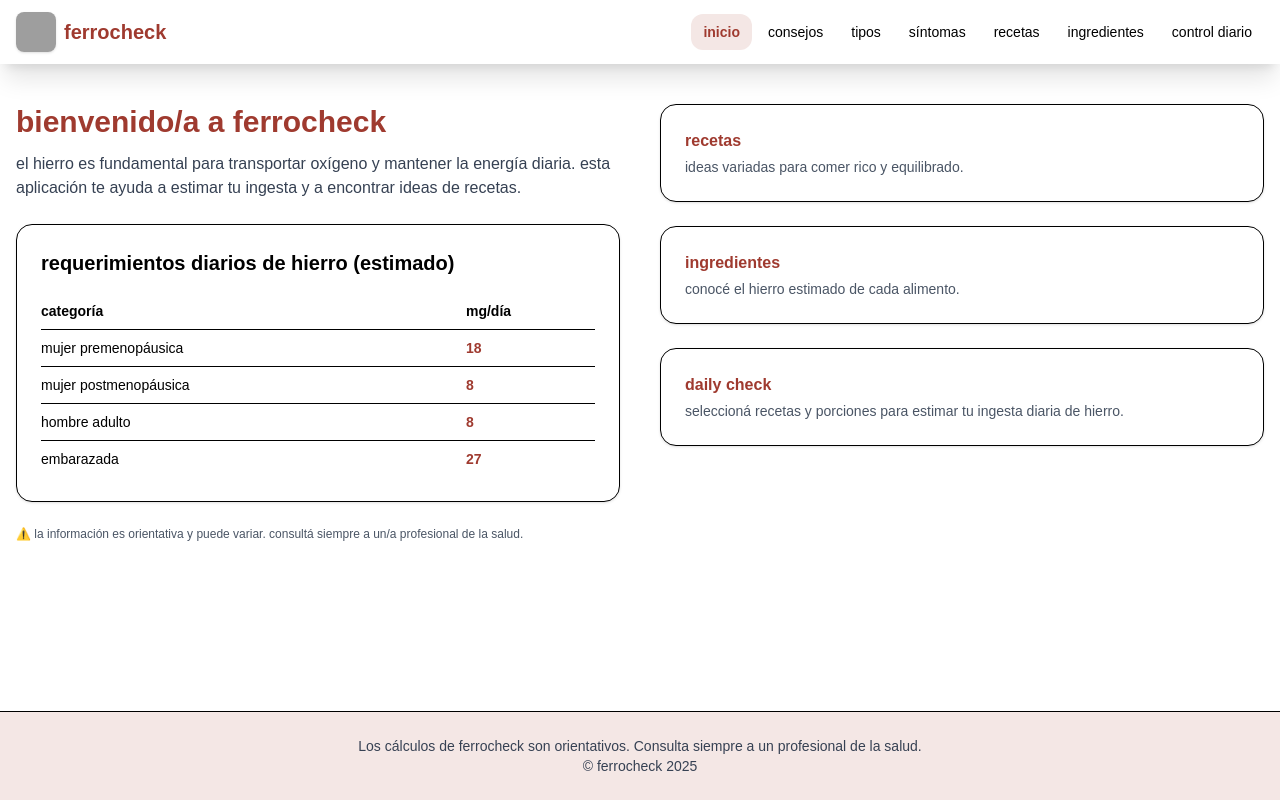
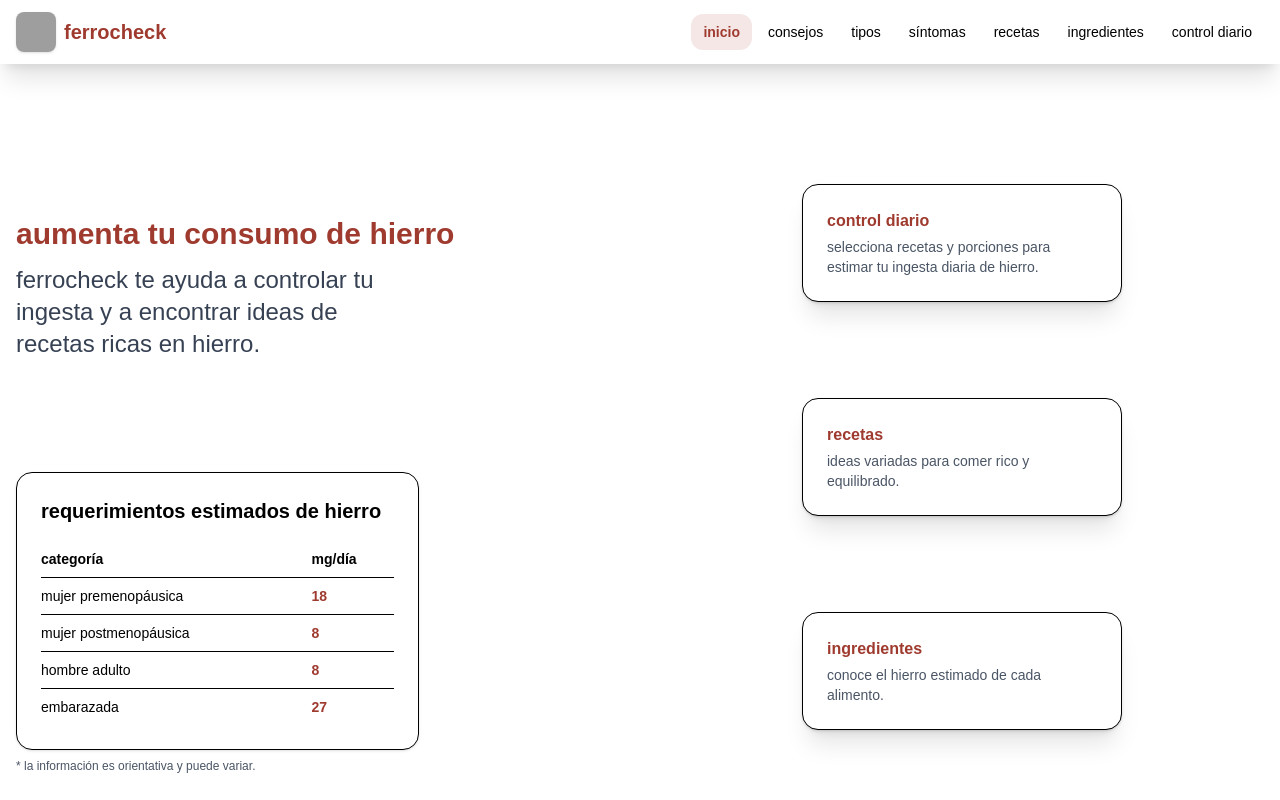
Before and after one commit to Antonia90/5.2-FERROCHECK-FRONTEND, a React (Vite) app: page / in a window 1280 px wide. Shown: the top 800 px of the page. Built offline with nearby package versions, Linux system fonts and the light colour scheme; no server answers; grey boxes are pictures that could not be loaded.

Commit message:
Update layout and added styles

```diff
--- a/src/pages/Home.tsx
+++ b/src/pages/Home.tsx
@@ -1,7 +1,5 @@
-// import { Link } from "react-router-dom";
+import { Link } from "react-router-dom";
 // import ferroImg from "../images/ferrocheck-home.png";
-
-import { Link } from "react-router-dom";
 
 const requirements = [
   { label: "mujer premenopáusica", mg: 18 },
@@ -16,20 +14,20 @@ export default function Home() {
       <div className="grid md:grid-cols-2 gap-10 items-start">
         {/* IZQUIERDA — intro + tabla + aviso */}
         <div className="space-y-6">
-          <section className="space-y-3">
+          <section className="space-y-3 my-28">
             <h1 className="text-3xl font-bold text-iron lowercase">
-              bienvenido/a a ferrocheck
+              aumenta tu consumo de hierro
             </h1>
-            <p className="text-gray-700">
-              el hierro es fundamental para transportar oxígeno y mantener la energía diaria.
-              esta aplicación te ayuda a estimar tu ingesta y a encontrar ideas de recetas.
+            <p className="text-gray-700 text-2xl w-2/3">
+              ferrocheck te ayuda a controlar tu ingesta y a encontrar ideas de
+              recetas ricas en hierro.
             </p>
           </section>
 
-          <section className="card shadow-elevated">
+          <section className="card w-2/3 shadow-elevated mb-2">
             <div className="card-body">
               <h2 className="text-xl font-semibold mb-4 lowercase">
-                requerimientos diarios de hierro (estimado)
+                requerimientos estimados de hierro
               </h2>
               <table className="w-full text-left text-sm">
                 <thead>
@@ -52,31 +50,44 @@ export default function Home() {
 
           {/* aviso orientativo pegado a la tabla, en la parte inferior izquierda */}
           <p className="text-xs text-gray-600 lowercase">
-            ⚠️ la información es orientativa y puede variar. consultá siempre a un/a profesional de la salud.
+            * la información es orientativa y puede variar.
           </p>
         </div>
 
         {/* DERECHA — accesos verticales */}
-        <div className="space-y-6">
-          <Link to="/recipes" className="block card hover:shadow-lg transition">
-            <div className="card-body lowercase">
+        <div className="flex flex-col items-center gap-24 mt-20">
+          <Link
+            to="/daily-check"
+            className="card hover:shadow-lg transition w-auto max-w-xs"
+          >
+            <div className="card-body lowercase hover:bg-iron-soft rounded-2xl shadow-xl">
+              <h3 className="font-semibold text-iron mb-1">control diario</h3>
+              <p className="text-sm text-gray-600">
+                selecciona recetas y porciones para estimar tu ingesta diaria de
+                hierro.
+              </p>
+            </div>
+          </Link>
+          <Link
+            to="/recipes"
+            className="card hover:shadow-lg transition w-auto max-w-xs"
+          >
+            <div className="card-body lowercase hover:bg-iron-soft rounded-2xl shadow-xl">
               <h3 className="font-semibold text-iron mb-1">recetas</h3>
-              <p className="text-sm text-gray-600">ideas variadas para comer rico y equilibrado.</p>
+              <p className="text-sm text-gray-600">
+                ideas variadas para comer rico y equilibrado.
+              </p>
             </div>
           </Link>
 
-          <Link to="/ingredients" className="block card hover:shadow-lg transition">
-            <div className="card-body lowercase">
+          <Link
+            to="/ingredients"
+            className="card hover:shadow-lg transition w-auto max-w-xs"
+          >
+            <div className="card-body lowercase hover:bg-iron-soft rounded-2xl shadow-xl">
               <h3 className="font-semibold text-iron mb-1">ingredientes</h3>
-              <p className="text-sm text-gray-600">conocé el hierro estimado de cada alimento.</p>
-            </div>
-          </Link>
-
-          <Link to="/daily-check" className="block card hover:shadow-lg transition">
-            <div className="card-body lowercase">
-              <h3 className="font-semibold text-iron mb-1">daily check</h3>
               <p className="text-sm text-gray-600">
-                seleccioná recetas y porciones para estimar tu ingesta diaria de hierro.
+                conoce el hierro estimado de cada alimento.
               </p>
             </div>
           </Link>
```
